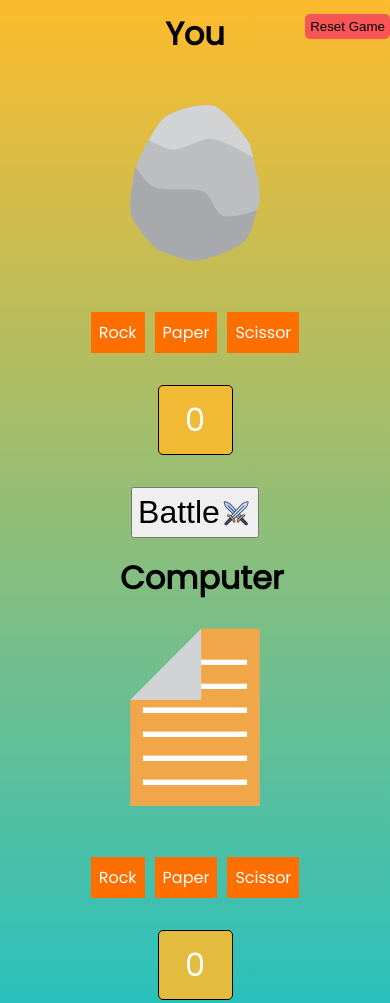
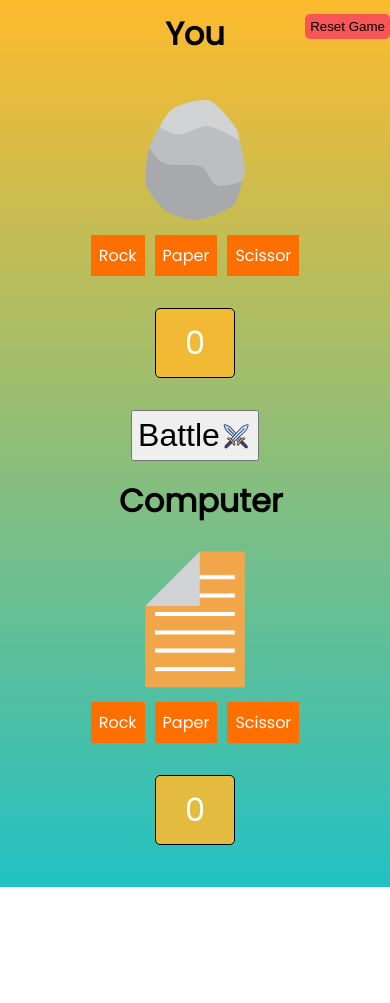
Before and after one commit to raikiran07/rockpaperscissors, a plain HTML site: page index.html in a window 390 px wide. After the commit the page ends 887 px from the top, so only its background shows below. Drawn offline with Linux system fonts and the light colour scheme.

Commit message:
styles the score card

```diff
--- a/index.html
+++ b/index.html
@@ -52,7 +52,7 @@
 
 
         .image-container{
-            max-width:400px;
+            max-width:300px;
             padding:10px;
             /* border:1px solid black; */
             margin:0 auto;
@@ -64,7 +64,7 @@
             color:white;
 
             padding:8px;
-            margin-top:1rem;
+            margin-top:-1rem;
             margin-left:10px;
             cursor:pointer;
             transition: all .3s ease;
@@ -165,18 +165,20 @@
 
         .score-container{
             border:1px solid black;
-            max-width:50%;
+            max-width:30%;
             display:flex;
             align-items:center;
             justify-content:center;
             margin:2rem auto;
-            /* min-height:100px; */
-            padding:10px;
+
+            padding:10px 5px;
             border-radius:5px;
             background-color:rgba(253, 187, 45, 0.871);
             color:#fff;
             font-size:2rem;
         }
+
+
 
         /*
         styling the reset game button
@@ -238,8 +240,14 @@
             }
 
             .player-container{
-                max-width:150px;
+                max-width:120px;
                 margin:0 auto;
+
+            }
+
+            #computer h1{
+                display:block;
+                margin-left:-1rem;
             }
 
             #play{
@@ -253,6 +261,15 @@
                 justify-content:center;
 
             }
+
+            .score-container{
+                max-height:80px;
+                max-width:80px;
+            }
+
+
+
+
 
 
 
@@ -278,7 +295,7 @@
             <span class="btn user-option" data-value="paper">Paper</span>
             <span class="btn user-option" data-value="scissors">Scissor</span>
             </div>
-            <div class="score-container">
+            <div class="score-container" id="user-score-container">
                 <span id="user-score">
                     0
                 </span>
@@ -298,7 +315,7 @@
             <span class="btn comp-option" data-value="paper">Paper</span>
             <span class="btn comp-option" data-value="scissors">Scissor</span>
             </div>
-            <div class="score-container">
+            <div class="score-container" id="comp-score-container">
                 <span id="comp-score">
                     0
                 </span>
```
